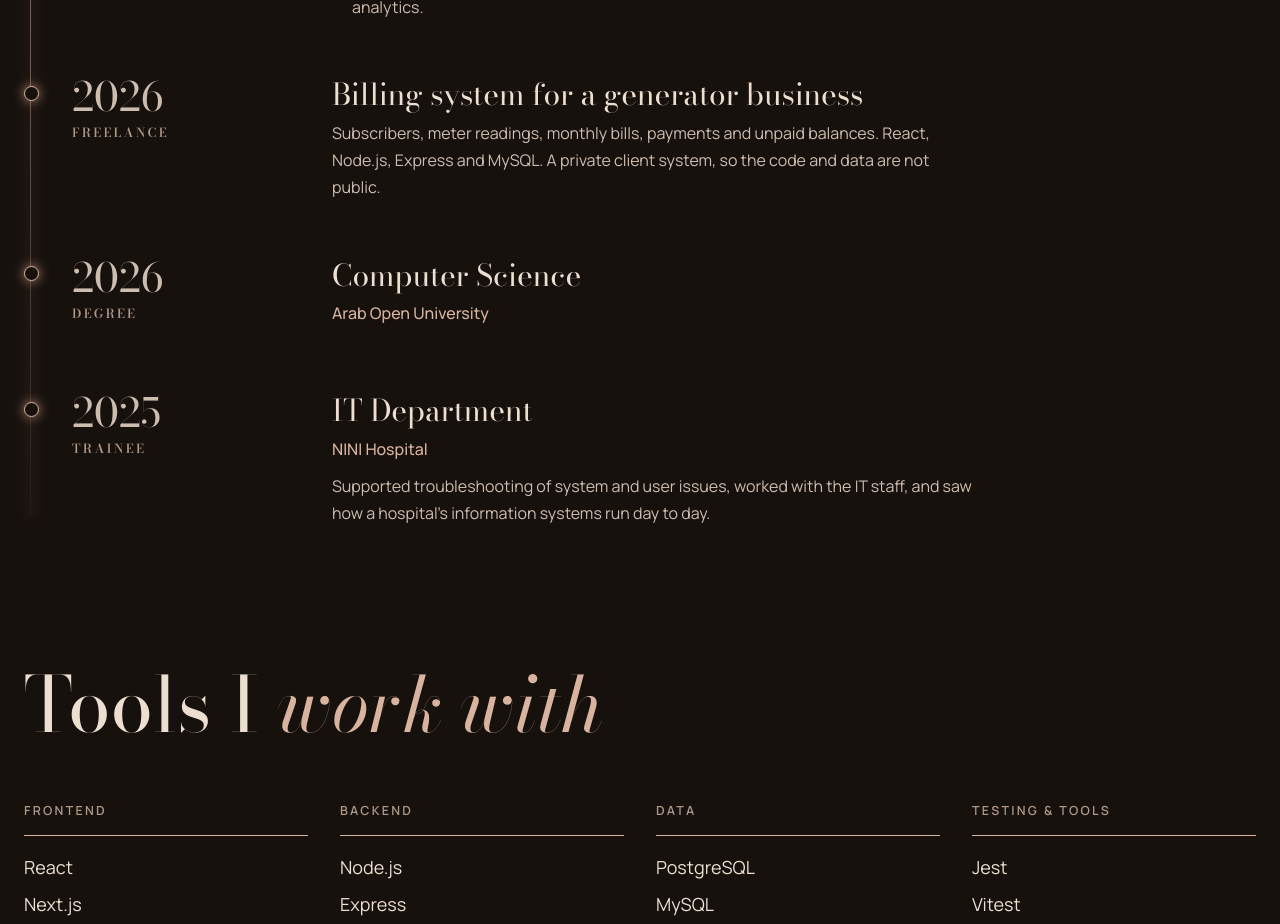
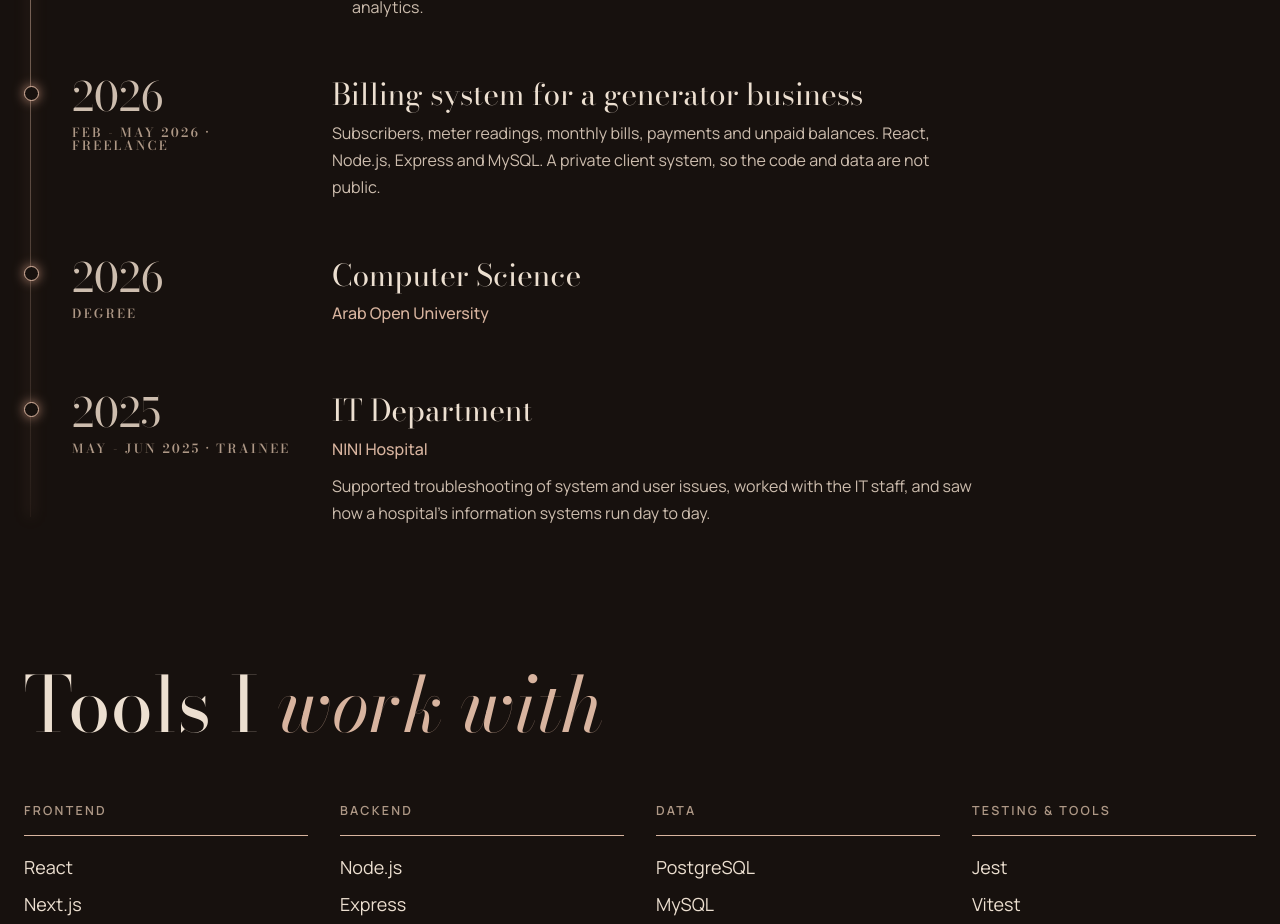
Before and after one commit to MayaChaker/MyPortfolio, a React (Vite) app: page / in a window 1280 px wide. Shown: the part 3340-4264 px from the top of the page. Built offline with nearby package versions, Linux system fonts and the light colour scheme.

Commit message:
Use exact month ranges for freelance and NINI Hospital

```diff
--- a/src/Data/experience.js
+++ b/src/Data/experience.js
@@ -28,7 +28,7 @@ export const experience = [
   },
   {
     when: "2026",
-    label: "Freelance",
+    label: "Feb - May 2026 · Freelance",
     title: "Billing system for a generator business",
     description: "Subscribers, meter readings, monthly bills, payments and unpaid balances. React, Node.js, Express and MySQL. A private client system, so the code and data are not public.",
   },
@@ -40,7 +40,7 @@ export const experience = [
   },
   {
     when: "2025",
-    label: "Trainee",
+    label: "May - Jun 2025 · Trainee",
     title: "IT Department",
     org: "NINI Hospital",
     description: "Supported troubleshooting of system and user issues, worked with the IT staff, and saw how a hospital's information systems run day to day.",
```
Also changed, not shown: 1 other file (tests, documents, lock files or other folders).
